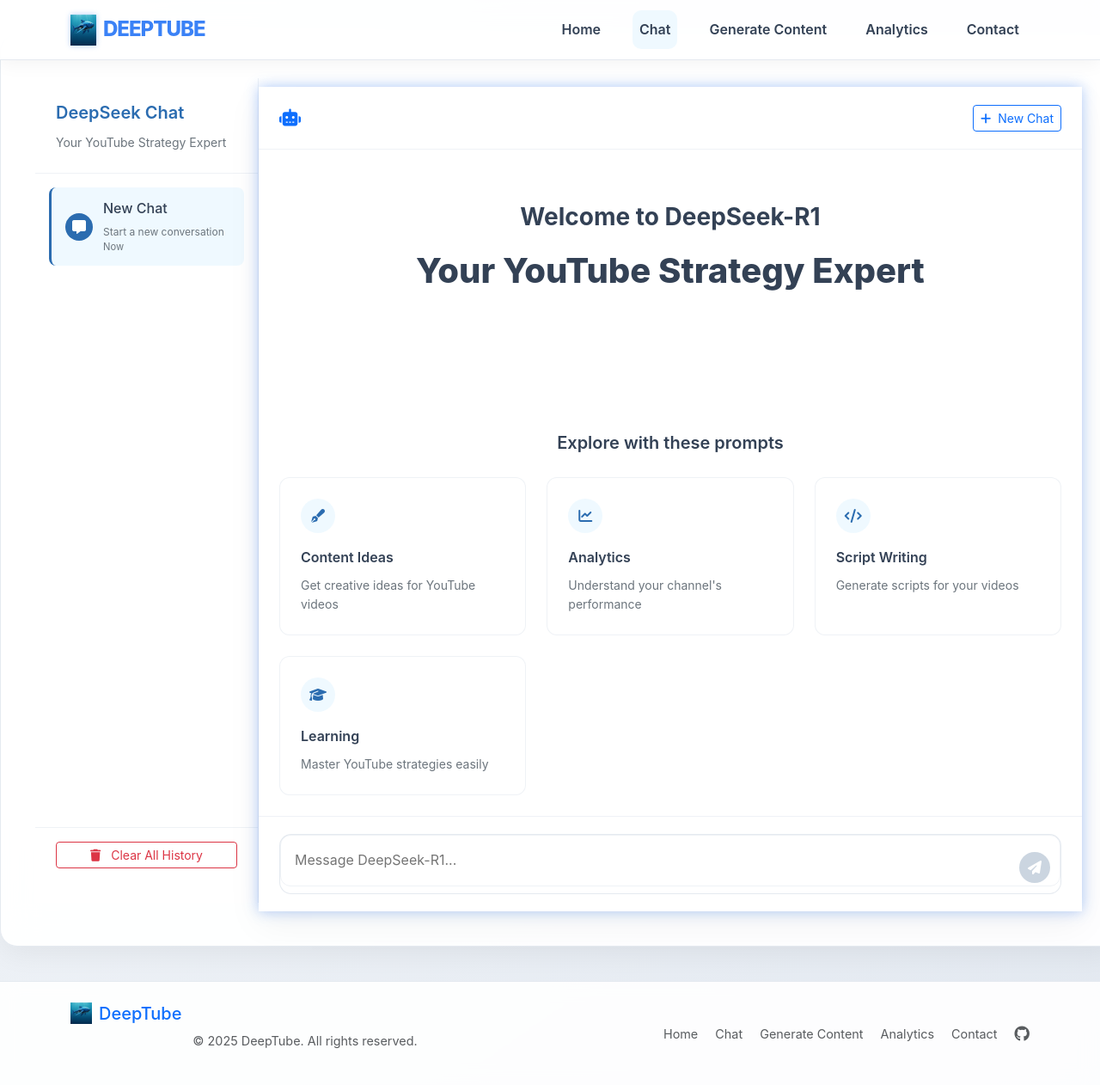
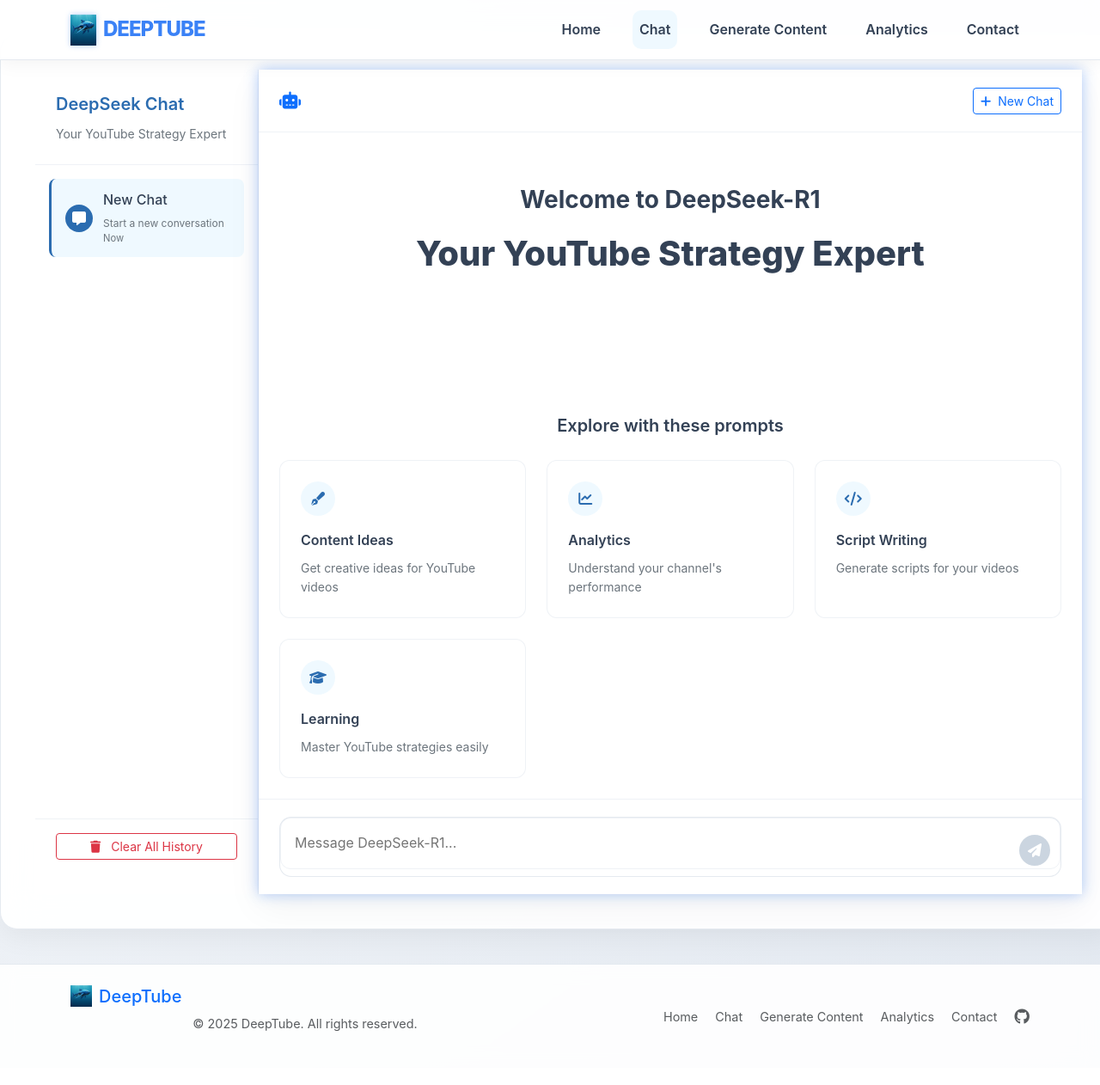
Before and after one commit to Waqas-Baloch99/DeepTube, a Django app: page /chat/ in a window 1280 px wide. Shown: the whole page at 86% size. After the commit the page ends 1199 px from the top, so only its background shows below. Run offline with Django 5.2, Linux system fonts and the light colour scheme.

Commit message:
Update index.html

```diff
--- a/youtubeapp/templates/youtubeapp/index.html
+++ b/youtubeapp/templates/youtubeapp/index.html
@@ -492,7 +492,7 @@
 {% block content %}
 <div class="chat-layout">
     <!-- Sidebar with Chat History -->
-    <div class="sidebar" style="margin-top: 10px;">
+    <div class="sidebar" ">
         <div class="sidebar-header">
             <div class="sidebar-title">DeepSeek Chat</div>
             <div class="sidebar-subtitle">Your YouTube Strategy Expert</div>
@@ -536,7 +536,7 @@
     </div>
 
     <!-- Main Chat Area -->
-    <div class="chat-container" style="margin-top: 20px;">
+    <div class="chat-container" ">
         <div class="chat-header">
             <div class="chat-title">
                 <i class="fas fa-robot me-2 text-primary"></i> Chat with DeepSeek-R1
```
